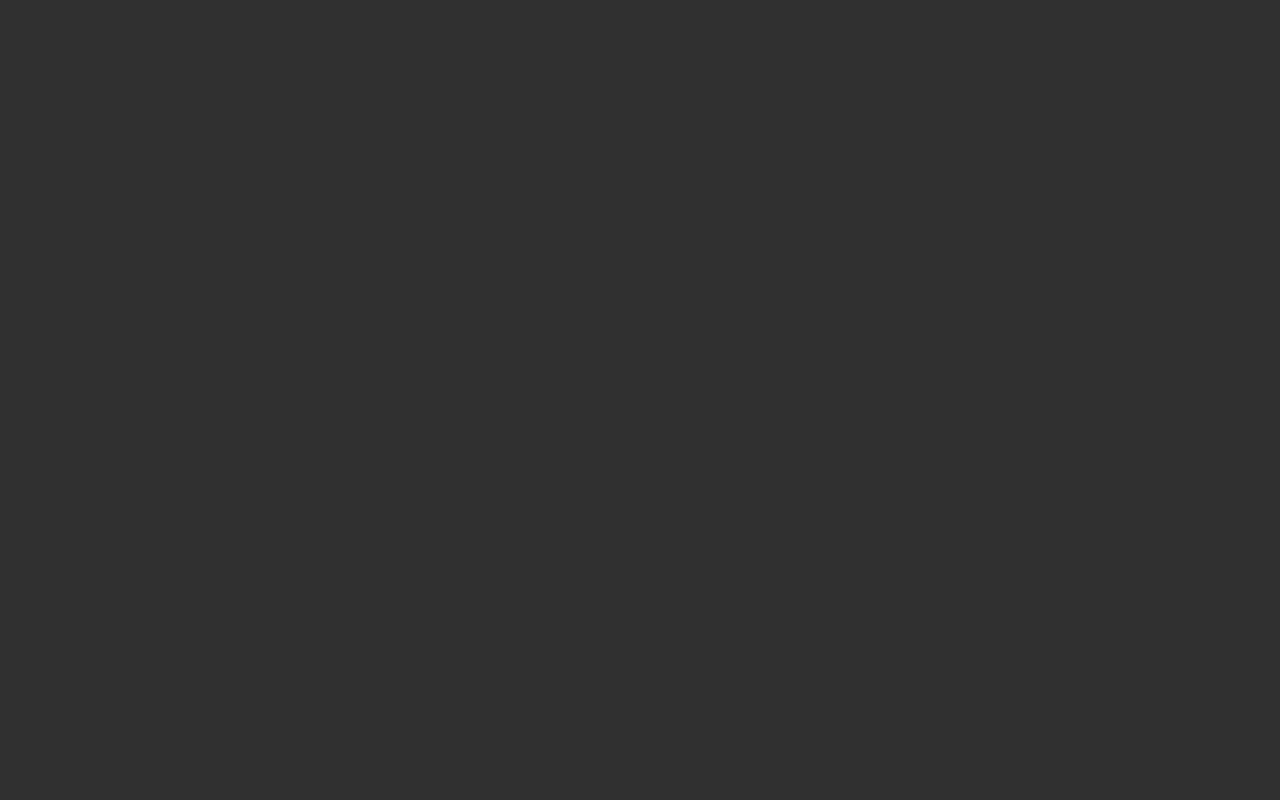
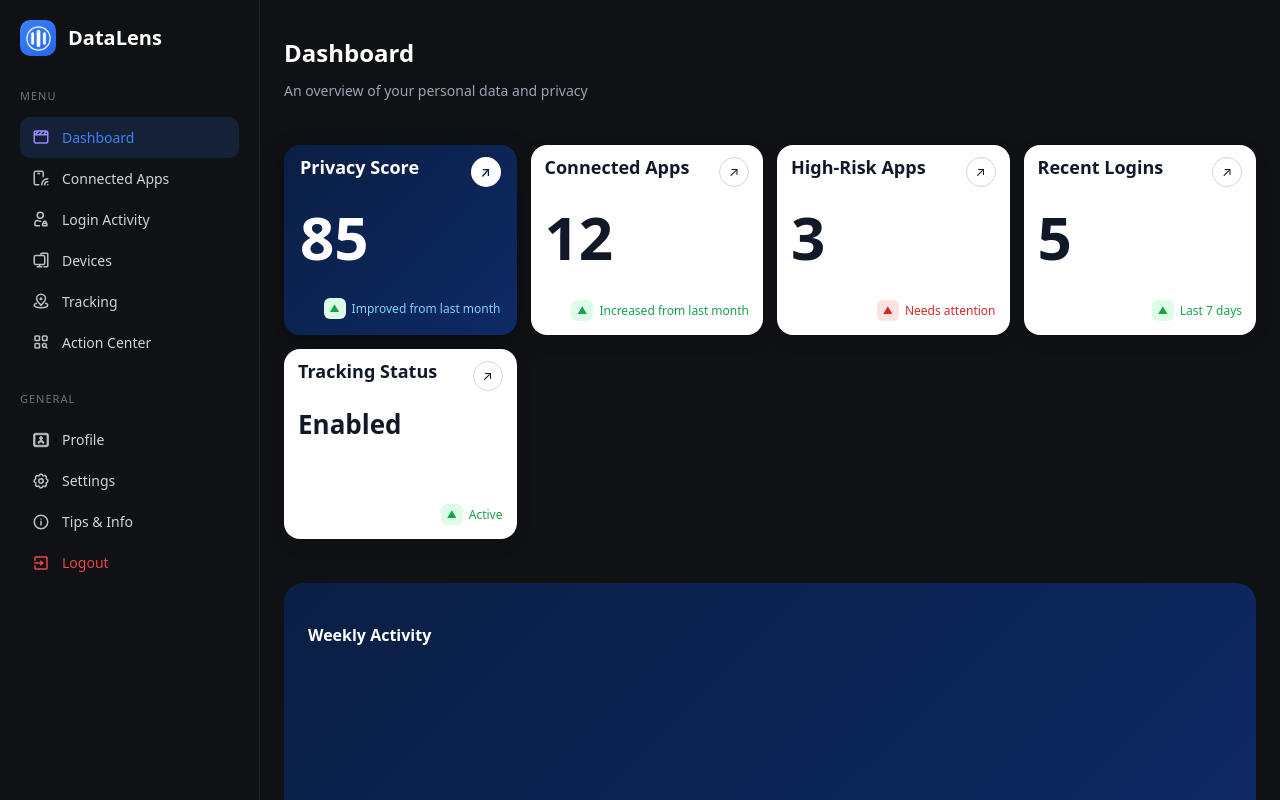
Before and after one commit to Saif-jaber/personal-data-privacy-dashboard, a React (Vite) app in the folder pdpd-dashboard/: page /dashboard in a window 1280 px wide. Before the commit this address had no page. Built offline with nearby package versions, Linux system fonts and the light colour scheme.

Commit message:
added dashboard components (only ui not functional)

```diff
--- a/pdpd-dashboard/src/App.jsx
+++ b/pdpd-dashboard/src/App.jsx
@@ -1,17 +1,25 @@
-import { useState } from 'react'
 import { Routes, Route } from "react-router-dom";
-import SignupPage from './pages/Signup';
-import LoginPage from './pages/Login';
-import HomePage from './pages/Home';
+import SignupPage from "./pages/Signup";
+import LoginPage from "./pages/Login";
+import HomePage from "./pages/Home";
+import Dashboard from "./components/Dashboard.jsx";
+import NavBarLayout from "./layouts/NavBarLayout.jsx";
 
 function App() {
-  return(
+  return (
     <Routes>
-      <Route path="/" element={<SignupPage />} />
-      <Route path="/Login" element={<LoginPage />} />
-      <Route path="/Home" element={<HomePage />} />
+      {/* Auth pages (no sidebar) */}
+      <Route path="/signup" element={<SignupPage />} />
+      <Route path="/login" element={<LoginPage />} />
+
+      {/* Dashboard layout (WITH sidebar) */}
+      <Route element={<NavBarLayout />}>
+        <Route path="/dashboard" element={<Dashboard />}>
+          <Route index element={<HomePage />} />
+        </Route>
+      </Route>
     </Routes>
   );
 }
 
-export default App
+export default App;
--- /dev/null
+++ b/pdpd-dashboard/src/components/Css/Dash.css
@@ -0,0 +1,291 @@
+/* ===== DASHBOARD PAGE ===== */
+.dashboard {
+  display: flex;
+  flex-direction: column;
+  gap: 20px;
+  color: #ffffff;
+  font-family: system-ui, -apple-system, BlinkMacSystemFont, sans-serif;
+}
+
+/* ===== HEADER ===== */
+.dashboard-header h1 {
+  font-size: 24px;
+  margin-bottom: 4px;
+}
+
+.dashboard-header p {
+  color: #9ca3af;
+  margin-bottom: 24px;
+  font-size: 14px;
+}
+
+/* ===== GRID ===== */
+.cards-grid {
+  display: grid;
+  grid-template-columns: repeat(auto-fit, minmax(200px, 1fr));
+  gap: 14px;
+  margin-bottom: 24px;
+}
+
+/* ===== SHARED CARD STRUCTURE ===== */
+.privacy-score-card,
+.summary-card {
+  height: 190px;
+  display: flex;
+  flex-direction: column;
+  justify-content: flex-start;
+  border-radius: 16px;
+}
+
+/* ===== CARD HEADER ===== */
+.card-top {
+  display: flex;
+  justify-content: space-between;
+  align-items: flex-start;
+  margin-bottom: 2px;
+}
+
+/* ===== PRIVACY SCORE CARD ===== */
+.privacy-score-card {
+  background: linear-gradient(135deg, #0a1f44, #0e2a66);
+  padding: 12px 16px 16px;
+  box-shadow: 0 10px 24px rgba(0, 0, 0, 0.35);
+}
+
+/* TITLE */
+.privacy-score-card h3 {
+  font-size: 18px;
+  font-weight: 600;
+  margin: 0;
+  line-height: 1.2;
+}
+
+/* ICON */
+.card-icon {
+  width: 30px;
+  height: 30px;
+  background: #ffffff;
+  color: #0a1f44;
+  border-radius: 50%;
+  display: flex;
+  align-items: center;
+  justify-content: center;
+  font-size: 13px;
+  font-weight: 600;
+}
+
+/* NUMBER */
+.score-value {
+  font-size: 60px;
+  font-weight: 700;
+  line-height: 1;
+  margin: 18px 0 4px;
+}
+
+/* STATUS → LOCKED TO BOTTOM */
+.score-change {
+  display: flex;
+  align-items: center;
+  gap: 6px;
+  font-size: 12px;
+  color: #7dd3fc;
+  margin-top: auto; /* 👈 key fix */
+}
+
+/* ===== SUMMARY CARDS ===== */
+.summary-card {
+  background: #ffffff;
+  color: #111827;
+  padding: 12px 14px 14px;
+  box-shadow: 0 6px 18px rgba(0, 0, 0, 0.08);
+}
+
+/* TITLE */
+.summary-card h4 {
+  font-size: 18px;
+  font-weight: 600;
+  margin: 0;
+  line-height: 1.2;
+}
+
+/* ICON */
+.card-icon-outline {
+  width: 30px;
+  height: 30px;
+  border: 1px solid #d1d5db;
+  border-radius: 50%;
+  display: flex;
+  align-items: center;
+  justify-content: center;
+  font-size: 13px;
+}
+
+/* NUMBER */
+.summary-value {
+  font-size: 60px;
+  font-weight: 700;
+  line-height: 1;
+  margin: 18px 0 4px;
+}
+
+.summary-value.text {
+  font-size: 26px;
+  font-weight: 600;
+}
+
+/* STATUS → LOCKED TO BOTTOM */
+.summary-change {
+  display: flex;
+  align-items: center;
+  gap: 6px;
+  font-size: 12px;
+  color: #16a34a;
+  margin-top: auto; /* 👈 key fix */
+}
+
+.summary-change.danger {
+  color: #dc2626;
+}
+
+/* ===== BADGES ===== */
+.badge {
+  background: #dcfce7;
+  color: #16a34a;
+  padding: 3px 6px;
+  border-radius: 6px;
+  font-size: 10px;
+}
+
+.badge.danger {
+  background: #fee2e2;
+  color: #dc2626;
+}
+
+/* ===== WEEKLY ANALYTICS ===== */
+.weekly-analytics {
+  width: 100%;
+  background: linear-gradient(135deg, #0a1f44, #0e2a66);
+  border-radius: 20px;
+  padding: 24px;
+  margin-bottom: 28px;
+}
+
+.weekly-analytics h3 {
+  font-size: 16px;
+  margin-bottom: 18px;
+}
+
+/* Bars */
+.analytics-bars {
+  display: flex;
+  align-items: flex-end;
+  justify-content: space-between;
+  gap: 18px;
+  height: 220px;
+}
+
+.analytics-item {
+  flex: 1;
+  display: flex;
+  flex-direction: column;
+  align-items: center;
+  gap: 10px;
+}
+
+.analytics-bar {
+  width: 100%;
+  min-height: 22px;
+  border-radius: 14px;
+  align-self: flex-end;
+  background: repeating-linear-gradient(
+    45deg,
+    rgba(255,255,255,0.35),
+    rgba(255,255,255,0.35) 6px,
+    rgba(255,255,255,0.15) 6px,
+    rgba(255,255,255,0.15) 12px
+  );
+}
+
+.analytics-bar.active {
+  background: linear-gradient(135deg, #34d399, #22c55e);
+}
+
+.analytics-item span {
+  font-size: 12px;
+  color: #c7d2fe;
+}
+
+/* ===== QUICK WARNINGS ===== */
+.warnings-section {
+  background: transparent;
+  padding: 0;
+  margin-bottom: 24px;
+}
+
+.warnings-section h3 {
+  font-size: 18px;
+  font-weight: 600;
+  margin-bottom: 12px;
+}
+
+.warnings-section ul {
+  list-style: none;
+  padding: 0;
+  display: flex;
+  flex-direction: column;
+  gap: 10px;
+}
+
+.warnings-section li {
+  background: rgba(220, 38, 38, 0.08);
+  border: 1px solid #dc2626;
+  color: #fecaca;
+  padding: 12px 14px;
+  border-radius: 10px;
+  font-size: 14px;
+  display: flex;
+  align-items: center;
+  gap: 8px;
+}
+
+/* ===== ACTIONS ===== */
+.dashboard-actions {
+  display: flex;
+  gap: 10px;
+  flex-wrap: wrap;
+}
+
+.dashboard-actions button {
+  background: #1f2933;
+  color: #ffffff;
+  border: 1px solid #374151;
+  padding: 8px 14px;
+  border-radius: 8px;
+  font-size: 13px;
+  cursor: pointer;
+  transition: background-color 0.2s ease, border-color 0.2s ease;
+}
+
+.dashboard-actions button:hover {
+  background-color: #2563eb;
+  border-color: #2563eb;
+}
+
+/* ===== CARD CORNER ICON HOVER ===== */
+.card-icon,
+.card-icon-outline {
+  cursor: pointer;
+  transition: background-color 0.2s ease, transform 0.2s ease;
+}
+
+/* Filled icon (Privacy Score) */
+.card-icon:hover {
+  background-color: #e5e7eb;
+  transform: scale(1.05);
+}
+
+/* Outline icon (Summary cards) */
+.card-icon-outline:hover {
+  background-color: rgba(0, 0, 0, 0.05);
+  transform: scale(1.05);
+}
--- /dev/null
+++ b/pdpd-dashboard/src/components/Dashboard.jsx
@@ -0,0 +1,128 @@
+import { Outlet } from "react-router-dom";
+import "./Css/Dash.css";
+
+const Dashboard = () => {
+  return (
+    <div className="dashboard">
+      {/* Header */}
+      <div className="dashboard-header">
+        <h1>Dashboard</h1>
+        <p>An overview of your personal data and privacy</p>
+      </div>
+
+      {/* Cards Grid */}
+      <div className="cards-grid">
+        {/* Privacy Score Card (Dark Blue) */}
+        <div className="privacy-score-card">
+          <div className="card-top">
+            <h3>Privacy Score</h3>
+            <div className="card-icon">↗</div>
+          </div>
+
+          <div className="score-value">85</div>
+
+          <div className="score-change">
+            <span className="badge">▲</span>
+            Improved from last month
+          </div>
+        </div>
+
+        {/* Summary Cards (White) */}
+        <div className="summary-card">
+          <div className="card-top">
+            <h4>Connected Apps</h4>
+            <div className="card-icon-outline">↗</div>
+          </div>
+          <div className="summary-value">12</div>
+          <div className="summary-change">
+            <span className="badge">▲</span>
+            Increased from last month
+          </div>
+        </div>
+
+        <div className="summary-card">
+          <div className="card-top">
+            <h4>High-Risk Apps</h4>
+            <div className="card-icon-outline">↗</div>
+          </div>
+          <div className="summary-value">3</div>
+          <div className="summary-change danger">
+            <span className="badge danger">▲</span>
+            Needs attention
+          </div>
+        </div>
+
+        <div className="summary-card">
+          <div className="card-top">
+            <h4>Recent Logins</h4>
+            <div className="card-icon-outline">↗</div>
+          </div>
+          <div className="summary-value">5</div>
+          <div className="summary-change">
+            <span className="badge">▲</span>
+            Last 7 days
+          </div>
+        </div>
+
+        <div className="summary-card">
+          <div className="card-top">
+            <h4>Tracking Status</h4>
+            <div className="card-icon-outline">↗</div>
+          </div>
+          <div className="summary-value text">Enabled</div>
+          <div className="summary-change">
+            <span className="badge">▲</span>
+            Active
+          </div>
+        </div>
+      </div>
+
+      {/* Weekly Activity */}
+      <div className="weekly-analytics">
+        <h3>Weekly Activity</h3>
+
+        <div className="analytics-bars">
+          {[
+            { day: "S", value: 45 },
+            { day: "M", value: 70 },
+            { day: "T", value: 55, active: true },
+            { day: "W", value: 85 },
+            { day: "T", value: 40 },
+            { day: "F", value: 60 },
+            { day: "S", value: 50 },
+          ].map((item, index) => (
+            <div className="analytics-item" key={index}>
+              <div
+                className={`analytics-bar ${item.active ? "active" : ""}`}
+                style={{ height: `${item.value}%` }}
+              />
+              <span>{item.day}</span>
+            </div>
+          ))}
+        </div>
+      </div>
+
+
+      {/* Warnings */}
+      <div className="warnings-section">
+        <h3>Quick Warnings</h3>
+        <ul>
+          <li>⚠️ A third-party app has extensive permissions</li>
+          <li>⚠️ Location tracking is enabled</li>
+        </ul>
+      </div>
+
+      {/* Actions */}
+      <div className="dashboard-actions">
+        <button>View Connected Apps</button>
+        <button>Login Activity</button>
+        <button>Privacy Settings</button>
+      </div>
+
+      {/* Nested pages */}
+      <Outlet />
+    </div>
+  );
+};
+
+export default Dashboard;
--- a/pdpd-dashboard/src/components/NavBar.jsx
+++ b/pdpd-dashboard/src/components/NavBar.jsx
@@ -40,7 +40,7 @@ const NavBar = () => {
           <p className="section-title">MENU</p>
 
           <NavLink
-            to="/"
+            to="/Dashboard"
             end
             onClick={closeSidebar}
             className={({ isActive }) =>
--- a/pdpd-dashboard/src/index.css
+++ b/pdpd-dashboard/src/index.css
@@ -107,14 +107,31 @@ button:focus-visible {
 }
 
 .layout {
-  display: flex;
-  height: 100vh;
+  min-height: 100vh;
   background: #0f1115;
 }
 
+/* Main content */
 .content {
-  flex: 1;
+  margin-left: 260px;
   padding: 24px;
-  overflow-y: auto;
-  color: #e5e7eb;
+  height: 100vh;
+  overflow-y: auto;   /* ← THIS makes dashboard content scroll */
+  overflow-x: hidden;
 }
+
+
+/* Tablet */
+@media (max-width: 1024px) {
+  .content {
+    margin-left: 220px;        /* sidebar becomes 220px */
+  }
+}
+
+/* Mobile */
+@media (max-width: 768px) {
+  .content {
+    margin-left: 0;            /* sidebar overlays instead */
+    padding-top: 72px;         /* space for topbar */
+  }
+}
```
